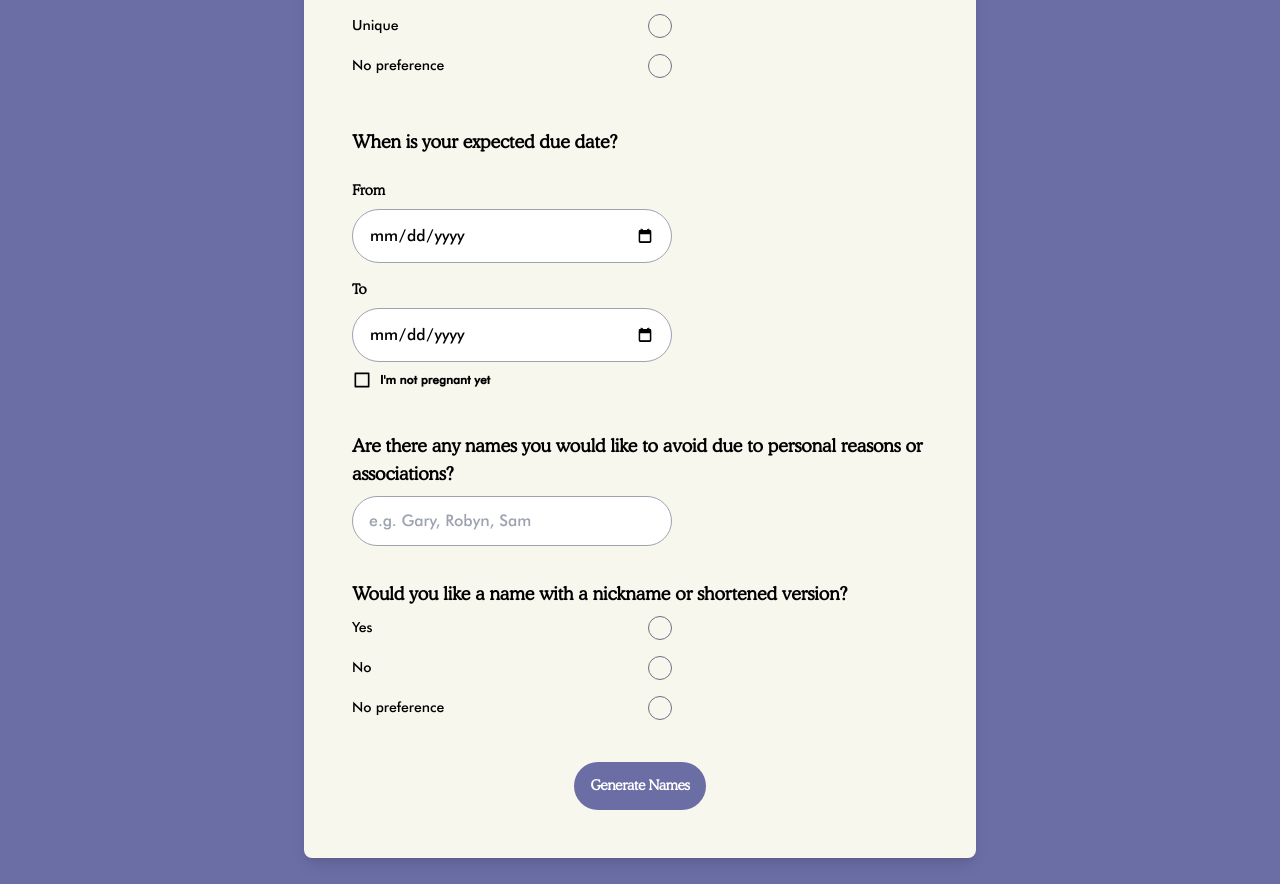
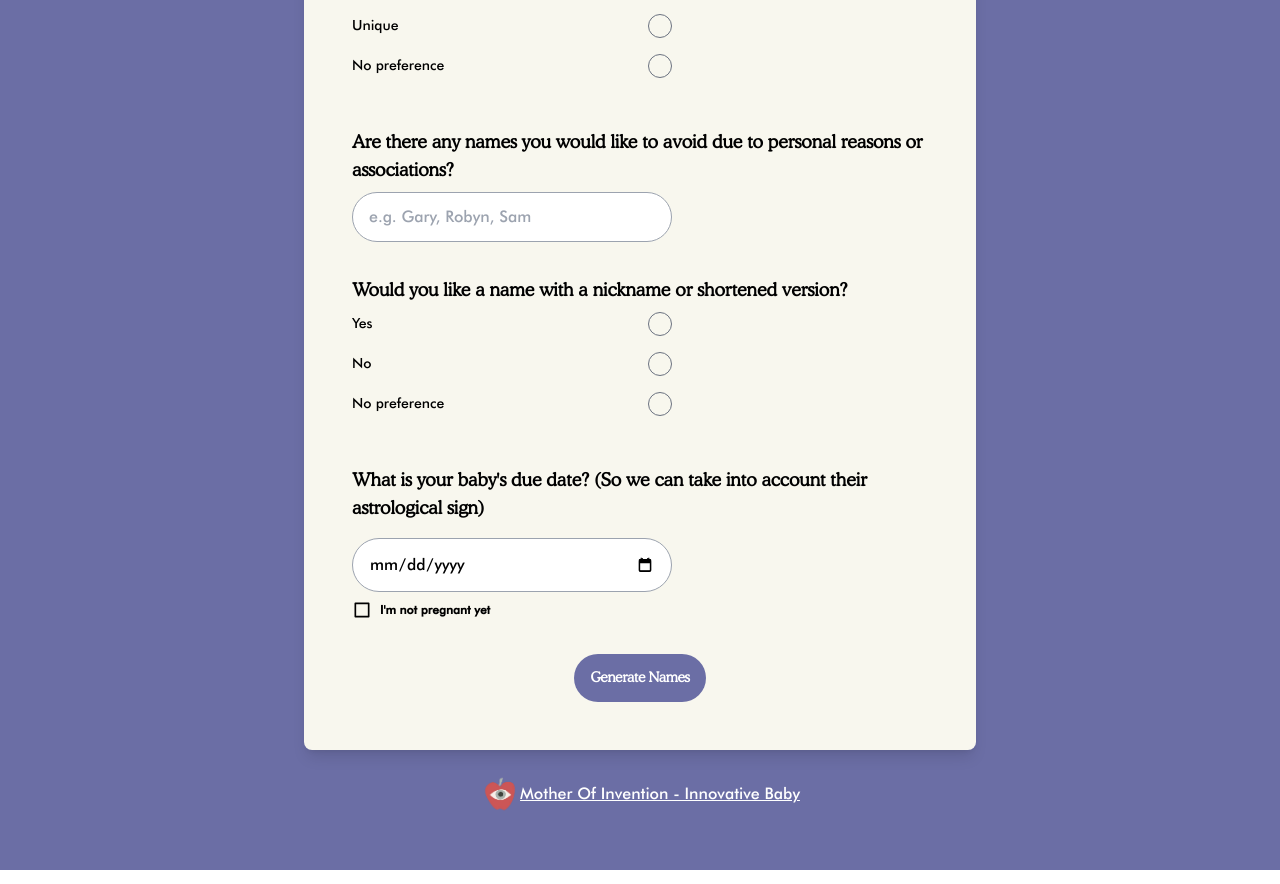
Before and after one commit to Chima-Peter/moi, a React (Vite) app: page / in a window 1280 px wide. Shown: the part 793-1677 px from the top of the page. Built offline with nearby package versions, Linux system fonts and the light colour scheme.

Commit message:
Fix issues with double due date

```diff
--- a/src/components/generated_names.tsx
+++ b/src/components/generated_names.tsx
@@ -32,8 +32,7 @@ const GeneratedNames = ({ setStep }: GeneratedNamesProps) => {
             gender: '',
             name_origin: 'No preference',
             meaning: 'No preference',
-            from_due_date: '',
-            end_due_date: '',
+            due_date: '',
             not_pregnant: false,
             name_type: '',
             names_avoid: '',
@@ -43,15 +42,14 @@ const GeneratedNames = ({ setStep }: GeneratedNamesProps) => {
     }
     const [currentIndex, setCurrentIndex] = useState(0);
 
-    let fromDate, toDate, item = ''
+    let dueDate, toDate, item = ''
 
     // Get the formatted dates
-    if (formData.from_due_date && formData.end_due_date) {
-        fromDate = formatDate(formData.from_due_date);
-        toDate = formatDate(formData.end_due_date);
+    if (formData.due_date) {
+        dueDate = formatDate(formData.due_date);
 
         // Create the string with the format you want
-        item = `Leo (${fromDate} - ${toDate})`;
+        item = `Leo (${dueDate})`;
     }
 
 
--- a/src/components/user_form.tsx
+++ b/src/components/user_form.tsx
@@ -48,7 +48,7 @@ const UserForm = ({setStep}: {setStep: React.Dispatch<React.SetStateAction<numbe
     }
 
     const toggleNotPregnant = () => {
-      setFormData({ ...formData, not_pregnant: !formData.not_pregnant, end_due_date: '', from_due_date: ''})
+      setFormData({ ...formData, not_pregnant: !formData.not_pregnant, due_date: ''})
     }
 
     const handleSubmit = (event: React.FormEvent<HTMLFormElement>) => {
@@ -169,78 +169,6 @@ const UserForm = ({setStep}: {setStep: React.Dispatch<React.SetStateAction<numbe
             </div>
           </div>
 
-          <div className="flex flex-col gap-2 w-[100%]">
-            <h2 className="text-lg font-main py-[0.5rem] font-bold">
-              When is your expected due date?
-            </h2>
-
-            <label
-              htmlFor="from_due_date"
-              tabIndex={0}
-              className="flex flex-col font-sub max-w-xs relative"
-            >
-              <h2 className="text-[14px] font-main py-[0.5rem] font-semibold">
-                From
-              </h2>
-                {/* Date input field */}
-              <input
-                ref={fromPicker} // Attach the ref here
-                type="date"
-                disabled={formData.not_pregnant}
-                name="from_due_date"
-                id="from_due_date"
-                value={formData.from_due_date}
-                max={formData.end_due_date}
-                onChange={updateInput}
-                className="focus:outline-2 focus:outline-gray-300 outline-none h-[54px] px-4 rounded-full max-w-xs border-[1px] border-gray-400 cursor-pointer appearance-none font-sub text-[16px] xl:text-[18px]"
-              />
-              {/* Calendar icon */}
-              <div
-                className="cursor-pointer text-black absolute bottom-5 right-5"
-                onClick={handleOpenCalendar1}
-              >
-                <FaRegCalendar size={14} />
-              </div>
-            </label>
-
-            <label
-              htmlFor="end_due_date"
-              tabIndex={0}
-              className="flex flex-col font-sub max-w-xs relative"
-            >
-              <h2 className="text-[14px] font-main py-[0.5rem] font-semibold">
-                To
-              </h2>
-                {/* Date input field */}
-              <input
-                ref={toPicker} // Attach the ref here
-                type="date"
-                disabled={formData.not_pregnant}
-                name="end_due_date"
-                id="end_due_date"
-                value={formData.end_due_date}
-                min={formData.from_due_date}
-                onChange={updateInput}
-                className="focus:outline-2 focus:outline-gray-300 outline-none h-[54px] px-4 rounded-full max-w-xs border-[1px] border-gray-400 cursor-pointer appearance-none font-sub text-[16px] xl:text-[18px]"
-              />
-              {/* Calendar icon */}
-              <div
-                className="cursor-pointer text-black absolute bottom-5 right-5"
-                onClick={handleOpenCalendar2}
-              >
-                <FaRegCalendar size={14} />
-              </div>
-            </label>
-            <label htmlFor="not_pregnant" className="flex items-center gap-2 font-sub w-fit cursor-pointer">
-              {
-                formData.not_pregnant ? <RiCheckboxFill className="w-5 h-5" onClick={toggleNotPregnant} /> : <RiCheckboxBlankLine className="w-5 h-5" onClick={toggleNotPregnant} />
-              }
-              <p className="text-[12px] font-semibold">
-                I'm not pregnant yet
-              </p>
-            </label>
-          </div>
-
           <label htmlFor="names_avoid" tabIndex={0}  className="flex flex-col font-sub w-fit">
             <h2 className="text-lg font-main py-[0.5rem] font-bold">
               Are there any names you would like to avoid due to personal reasons or associations?
@@ -286,6 +214,45 @@ const UserForm = ({setStep}: {setStep: React.Dispatch<React.SetStateAction<numbe
             </div>
           </div>
 
+          <div className="flex flex-col gap-2 w-[100%]">
+            <h2 className="text-lg font-main py-[0.5rem] font-bold">
+              What is your baby's due date? (So we can take into account their astrological sign)
+            </h2>
+
+            <label
+              htmlFor="from_due_date"
+              tabIndex={0}
+              className="flex flex-col font-sub max-w-xs relative"
+            >
+                {/* Date input field */}
+              <input
+                ref={fromPicker} // Attach the ref here
+                type="date"
+                disabled={formData.not_pregnant}
+                name="from_due_date"
+                id="from_due_date"
+                value={formData.due_date}
+                onChange={updateInput}
+                className="focus:outline-2 focus:outline-gray-300 outline-none h-[54px] px-4 rounded-full max-w-xs border-[1px] border-gray-400 cursor-pointer appearance-none font-sub text-[16px] xl:text-[18px]"
+              />
+              {/* Calendar icon */}
+              <div
+                className="cursor-pointer text-black absolute bottom-5 right-5"
+                onClick={handleOpenCalendar1}
+              >
+                <FaRegCalendar size={14} />
+              </div>
+            </label>
+            <label htmlFor="not_pregnant" className="flex items-center gap-2 font-sub w-fit cursor-pointer">
+              {
+                formData.not_pregnant ? <RiCheckboxFill className="w-5 h-5" onClick={toggleNotPregnant} /> : <RiCheckboxBlankLine className="w-5 h-5" onClick={toggleNotPregnant} />
+              }
+              <p className="text-[12px] font-semibold">
+                I'm not pregnant yet
+              </p>
+            </label>
+          </div>
+
           <button type="submit" className="w-fit px-[1rem] bg-[#6b6ea5] rounded-full self-center text-white font-[700] tracking-tight h-[3rem] min-h-[3rem] text-[14px]">
             Generate Names
           </button>
--- a/src/context/request_context.tsx
+++ b/src/context/request_context.tsx
@@ -5,8 +5,7 @@ export interface FormDataType {
   gender: string;
   name_origin: string;
   meaning: string;
-  from_due_date: string;
-  end_due_date: string;
+  due_date: string;
   not_pregnant: boolean;
   name_type: string;
   names_avoid: string;
@@ -34,8 +33,7 @@ const RequestProvider: React.FC<{ children: ReactNode }> = ({ children }) => {
     gender: '',
     name_origin: 'No preference',
     meaning: 'No preference',
-    from_due_date: '',
-    end_due_date: '',
+    due_date: '',
     not_pregnant: false,
     name_type: '',
     names_avoid: '',
```
